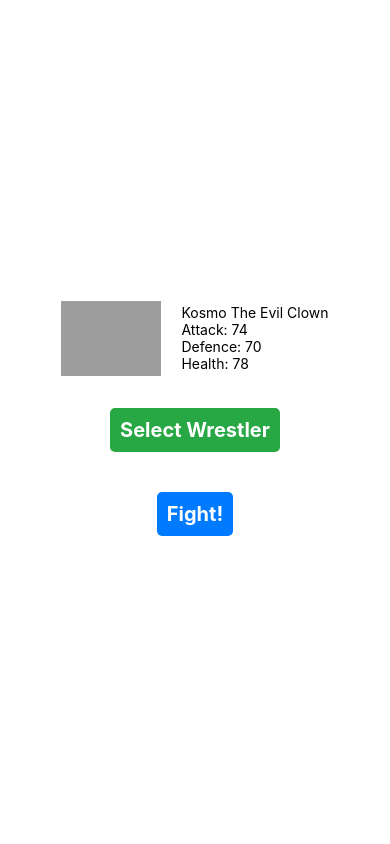
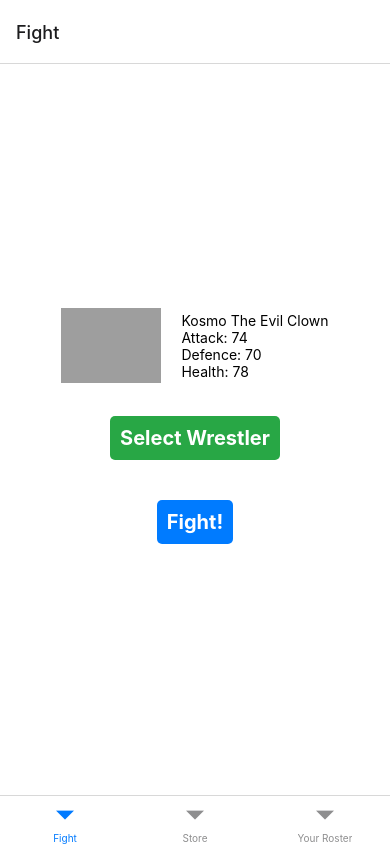
Before and after one commit to arturLink/SlamDown, a React Native app: screen /Fight in a window 390 px wide. Built offline with nearby package versions, Linux system fonts and the light colour scheme; grey boxes are pictures that could not be loaded.

Commit message:
Bottom navigation panel added

```diff
--- a/App.js
+++ b/App.js
@@ -1,22 +1,25 @@
-import React, { useState, useEffect } from 'react';
-import { View, Text, StyleSheet, Image, TouchableOpacity } from 'react-native';
+import React from 'react';
+import { SafeAreaView } from 'react-native';
+import { NavigationContainer } from '@react-navigation/native';
+import { createBottomTabNavigator } from '@react-navigation/bottom-tabs';
 import FightPage from './Screens/FightPage';
+import StorePage from './Screens/StorePage';
+import RosterPage from './Screens/RosterPage';
+
+const Tab = createBottomTabNavigator();
 
 const App = () => {
   return (
-    <View style={styles.container}>
-      <FightPage></FightPage>
-    </View>
+    <SafeAreaView style={{ flex: 1 }}>
+      <NavigationContainer>
+        <Tab.Navigator>
+          <Tab.Screen name="Fight" component={FightPage} />
+          <Tab.Screen name="Store" component={StorePage} />
+          <Tab.Screen name="Your Roster" component={RosterPage} />
+        </Tab.Navigator>
+      </NavigationContainer>
+    </SafeAreaView>
   );
 };
 
-const styles = StyleSheet.create({
-  container: {
-    flex: 1,
-    backgroundColor: '#fff',
-    alignItems: 'center',
-    justifyContent: 'center',
-  },
-});
-
 export default App;
--- a/Screens/FightPage.js
+++ b/Screens/FightPage.js
@@ -1,5 +1,6 @@
 import React, { useState, useEffect } from 'react';
-import { View, Text, StyleSheet, Image, TouchableOpacity, Modal, FlatList } from 'react-native';
+import { View, Text, StyleSheet, Image, TouchableOpacity, Modal, FlatList, SafeAreaView } from 'react-native';
+//import { SafeAreaView } from 'react-native-safe-area-context';
 
 const FightPage = () => {
   const [randomWrestler, setRandomWrestler] = useState(null);
@@ -175,6 +176,7 @@ const FightPage = () => {
   ];
 
   return (
+
       <View style={styles.container}>
         <View style={styles.rowContainer}>
           {randomWrestler && (
@@ -252,6 +254,7 @@ const FightPage = () => {
           </View>
         </Modal>
       </View>
+
   );
 };
 
```
Also changed, not shown: package.json (+10 -1 lines), 1 other file (tests, documents, lock files or other folders). Lines whose indentation alone changed are shown as unchanged.
